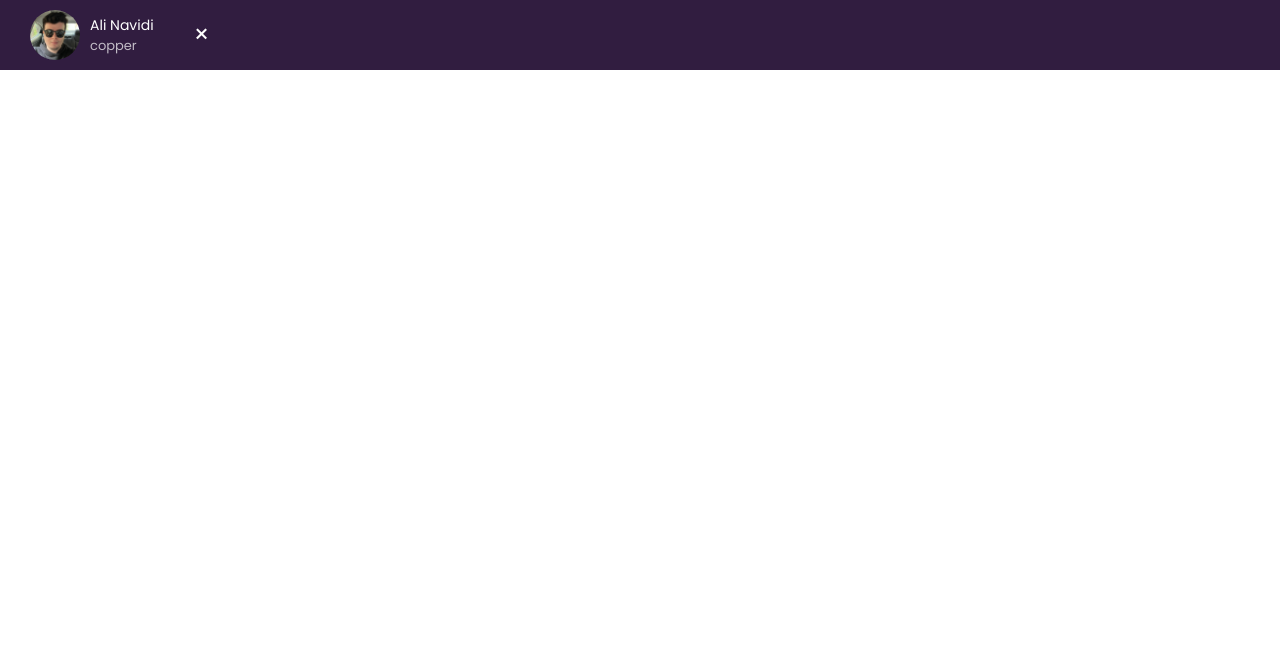
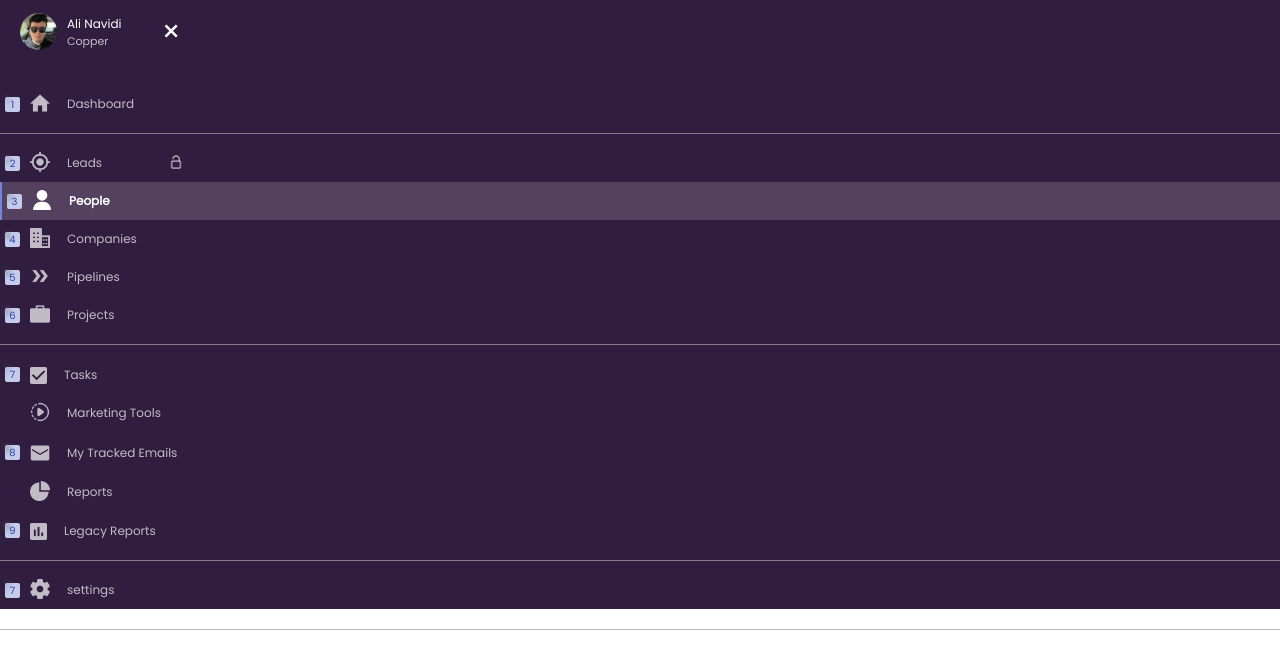
Before and after one commit to westernal/Copper, a plain HTML site: page index.html in a window 1280 px wide. Drawn offline with Linux system fonts and the light colour scheme; a web font is replaced by a local one.

Commit message:
sidebar's options added

```diff
--- a/Styles/style.css
+++ b/Styles/style.css
@@ -9,6 +9,7 @@ body {
   font-family: "Poppins", sans-serif;
   overflow-x: hidden;
   margin: 0;
+  font-size: 12px;
 }
 
 .flex {
@@ -23,36 +24,119 @@ p {
 
 a {
   text-decoration: none;
-  color: black;
+  color: white;
 }
 
 .sidebar {
   background-color: #311d40;
   color: white;
+  height: 100%;
 }
 
 .user-profile {
-  padding: 10px 30px;
+  padding: 10px 20px;
 }
 
 .user-profile img {
-  width: 50px;
-  height: 50px;
+  width: 37px;
+  height: 37px;
   border-radius: 50%;
   object-fit: cover;
 }
 
-#username {
-  font-size: 14px;
-}
-
 #company-name {
-  font-size: 13px;
+  font-size: 11px;
   opacity: 0.7;
 }
 
 .close-tag {
   margin-left: 30px;
-  font-size: 25px;
+  font-size: 30px;
   color: white;
+  transition: 0.5s opacity;
 }
+
+.close-tag:hover {
+  opacity: 0.7;
+}
+
+.sidebar-options {
+  margin-top: 20px;
+}
+
+.sidebar-option {
+  padding: 10px 5px;
+  transition: 0.2s;
+}
+
+.dashboard {
+  padding-bottom: 20px;
+  border-bottom: 0.3px solid #9f9f9fbd;
+}
+
+.dashboard img {
+  margin-top: -3px;
+}
+
+.option-info {
+  opacity: 0.7;
+}
+
+.option-number {
+  background-color: #c5cbea;
+  color: #2b41b2;
+  text-shadow: -5px -4px 4px #6e6e6e;
+  width: 15px;
+  height: 15px;
+  text-align: center;
+  font-size: 10px;
+  border-radius: 2px;
+}
+
+.sidebar-option img {
+  width: 20px;
+  height: 20px;
+}
+
+#option-text {
+  margin-left: 7px;
+}
+
+.leads {
+  margin-top: 10px;
+}
+
+#unlock {
+  width: 14px;
+  height: 14px;
+  margin-left: 57px;
+}
+
+.active,
+.sidebar-option:hover {
+  background-color: #53415f;
+  border-left: 2px solid #7484db;
+}
+
+.sidebar-option:hover .option-info {
+  font-weight: 600;
+}
+
+.active .option-info {
+  opacity: 1;
+  font-weight: 600;
+}
+
+.tasks img {
+  width: 17px;
+  height: 17px;
+  margin-top: 2px;
+}
+
+.hidden {
+  opacity: 0;
+}
+
+.mails img {
+  margin-top: 1px;
+}
--- a/index.html
+++ b/index.html
@@ -1,22 +1,139 @@
 <!DOCTYPE html>
 <html lang="en">
   <head>
-    <meta charset="UTF-8">
-    <meta http-equiv="X-UA-Compatible" content="IE=edge">
-    <meta name="viewport" content="width=device-width, initial-scale=1.0">
-    <link rel="stylesheet" href="./Styles/style.css">
+    <meta charset="UTF-8" />
+    <meta http-equiv="X-UA-Compatible" content="IE=edge" />
+    <meta name="viewport" content="width=device-width, initial-scale=1.0" />
+    <link rel="stylesheet" href="./Styles/style.css" />
     <title>Copper</title>
   </head>
   <body>
     <div class="dashboard">
       <section class="sidebar">
         <div class="user-profile flex">
-                <img src="./Images/WhatsApp Image 2022-05-24 at 9.30.20 PM.jpeg" alt="User's avatar">
-                <div class="user-info ">
+          <img
+            src="./Images/WhatsApp Image 2022-05-24 at 9.30.20 PM.jpeg"
+            alt="User's avatar"
+          />
+          <div class="user-info">
             <p id="username">Ali Navidi</p>
-                    <p id="company-name">copper</p>
+            <p id="company-name">Copper</p>
           </div>
           <a href="#" class="close-tag">&times;</a>
+        </div>
+
+        <div class="sidebar-options">
+          <a href="#" target="_blank" rel="noopener noreferrer">
+            <div class="sidebar-option dashboard flex">
+              <div class="option-number">1</div>
+              <div class="option-info flex">
+                <img src="./Images/home.png" alt="Dashboard" />
+                <p id="option-text">Dashboard</p>
+              </div>
+            </div></a
+          >
+          <a href="#" target="_blank" rel="noopener noreferrer">
+            <div class="sidebar-option leads flex">
+              <div class="option-number">2</div>
+              <div class="option-info flex">
+                <img src="./Images/target.png" alt="Leads" />
+                <p id="option-text">Leads</p>
+              </div>
+              <img src="./Images/unlock.png" alt="Unlocked" id="unlock" /></div
+          ></a>
+          <a href="#" target="_blank" rel="noopener noreferrer">
+            <div class="sidebar-option active flex">
+              <div class="option-number">3</div>
+              <div class="option-info flex">
+                <img src="./Images/user.png" alt="People" />
+                <p id="option-text">People</p>
+              </div>
+            </div>
+          </a>
+          <a href="#" target="_blank" rel="noopener noreferrer">
+            <div class="sidebar-option flex">
+              <div class="option-number">4</div>
+              <div class="option-info flex">
+                <img src="./Images/building.png" alt="Companies" />
+                <p id="option-text">Companies</p>
+              </div>
+            </div>
+          </a>
+          <a href="#" target="_blank" rel="noopener noreferrer">
+            <div class="sidebar-option flex">
+              <div class="option-number">5</div>
+              <div class="option-info flex">
+                <img src="./Images/right-chevron.png" alt="Pipelines" />
+                <p id="option-text">Pipelines</p>
+              </div>
+            </div>
+          </a>
+          <a href="#" target="_blank" rel="noopener noreferrer">
+            <div class="sidebar-option dashboard flex">
+              <div class="option-number">6</div>
+              <div class="option-info flex">
+                <img src="./Images/briefcase.png" alt="Projects" />
+                <p id="option-text">Projects</p>
+              </div>
+            </div>
+          </a>
+          <a href="#" target="_blank" rel="noopener noreferrer">
+            <div class="sidebar-option tasks leads flex">
+              <div class="option-number">7</div>
+              <div class="option-info flex">
+                <img
+                  src="./Images/black-check-box-with-white-check.png"
+                  alt="Tasks"
+                />
+                <p id="option-text">Tasks</p>
+              </div>
+            </div>
+          </a>
+          <a href="#" target="_blank" rel="noopener noreferrer">
+            <div class="sidebar-option flex">
+              <div class="option-number hidden">7</div>
+              <div class="option-info flex">
+                <img src="./Images/play-button.png" alt="Marketing Tools" />
+                <p id="option-text">Marketing Tools</p>
+              </div>
+            </div>
+          </a>
+          <a href="#" target="_blank" rel="noopener noreferrer">
+            <div class="sidebar-option mails flex">
+              <div class="option-number">8</div>
+              <div class="option-info flex">
+                <img src="./Images/mail.png" alt="My Tracked Emails" />
+                <p id="option-text">My Tracked Emails</p>
+              </div>
+            </div>
+          </a>
+          <a href="#" target="_blank" rel="noopener noreferrer">
+            <div class="sidebar-option flex">
+              <div class="option-number hidden">7</div>
+              <div class="option-info flex">
+                <img src="./Images/pie-chart.png" alt="Reports" />
+                <p id="option-text">Reports</p>
+              </div>
+            </div>
+          </a>
+          <a href="#" target="_blank" rel="noopener noreferrer">
+            <div class="sidebar-option tasks dashboard flex">
+              <div class="option-number">9</div>
+              <div class="option-info flex">
+                <img src="./Images/analytics.png" alt="Legacy Reports" />
+                <p id="option-text">Legacy Reports</p>
+              </div>
+            </div>
+          </a>
+          <a href="#" target="_blank" rel="noopener noreferrer">
+            <div class="sidebar-option leads leads flex">
+              <div class="option-number">7</div>
+              <div class="option-info flex">
+                <img src="./Images/settings.png" alt="setting" />
+                <p id="option-text">settings</p>
+              </div>
+            </div>
+          </a>
         </div>
       </section>
     </div>
```
Also changed, not shown: Images/analytics.png (added), Images/black-check-box-with-white-check.png (added), Images/briefcase.png (added), Images/building.png (added), Images/home.png (added), Images/mail.png (added), Images/notification.png (added), Images/pie-chart.png (added), Images/play-button.png (added), Images/right-chevron.png (added), Images/settings (1).png (added), Images/settings.png (added), Images/target.png (added), Images/unlock.png (added), 1 more files. Lines whose indentation alone changed are shown as unchanged.
